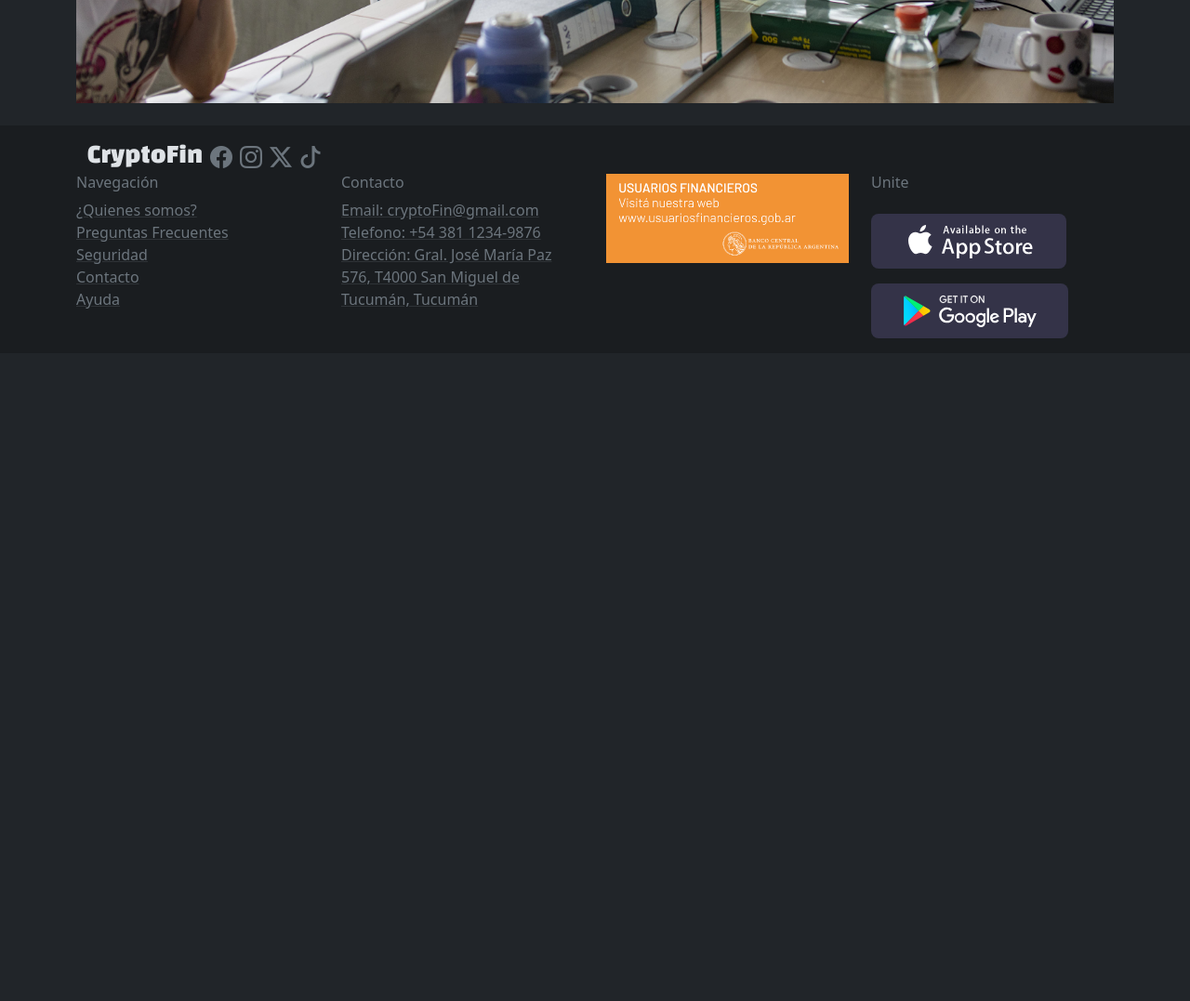
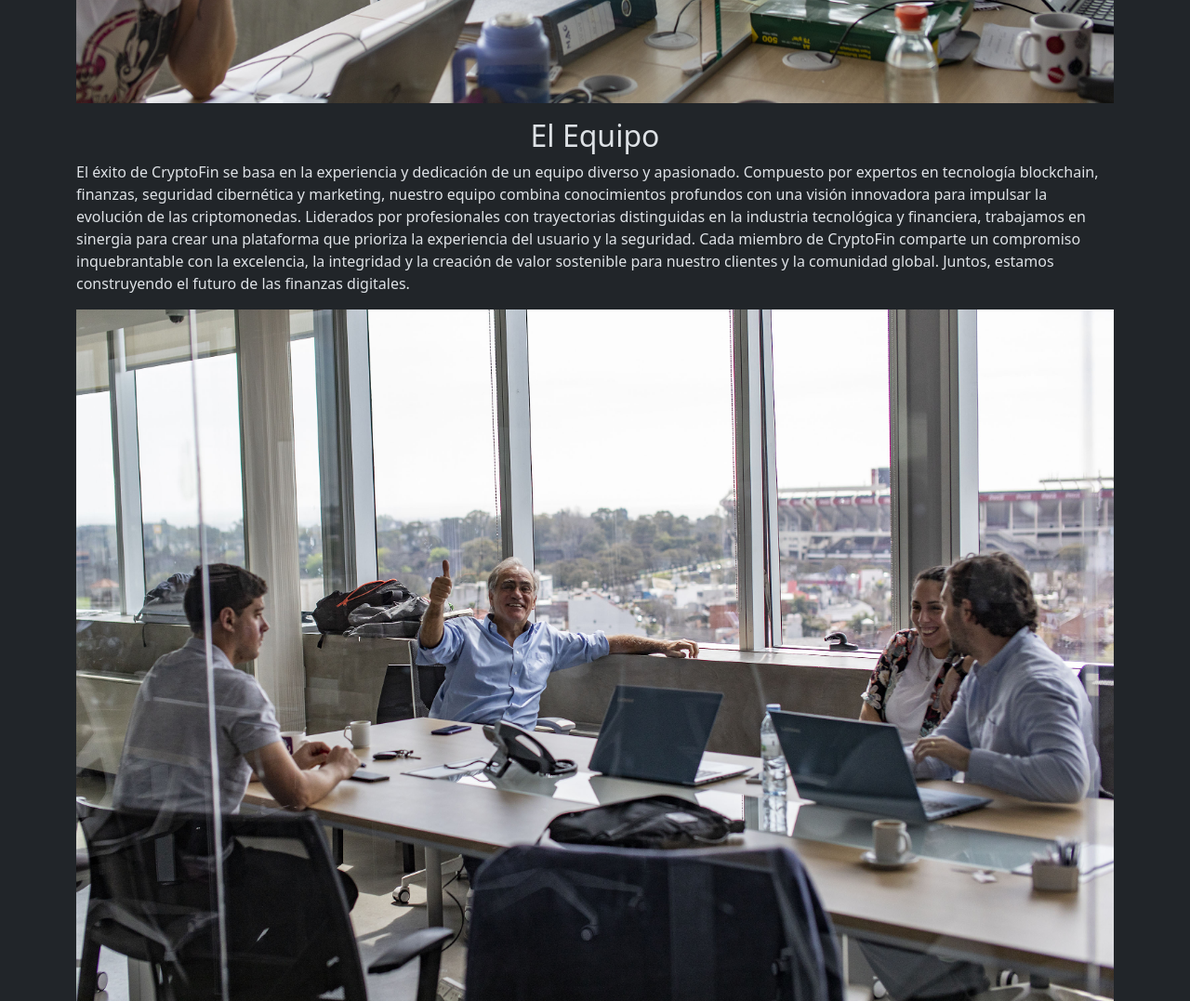
Before and after one commit to KR3RULIE/proyecto-cryptoFin-rollingCode, a plain HTML site: page pages/quienesSomos.html in a window 1280 px wide. Shown: the part 1000-2077 px from the top of the page at 93% size. Before the commit the page ends 1380 px from the top, so only its background shows below. Drawn offline with nearby package versions, Linux system fonts and the light colour scheme.

Commit message:
se agrego un article a quienes somos con informacion del equipo

```diff
--- a/pages/quienesSomos.html
+++ b/pages/quienesSomos.html
@@ -59,25 +59,49 @@
         <h1 class="text-center marca">¿Quienes somos?</h1>
       </section>
       <section class="container my-4">
-        <h2>Venimos a desafiar el statu quo</h2>
+        <article>
+          <h2 class="text-center">Venimos a desafiar el statu quo</h2>
           <p>
             En CryptoFin, nos proponemos transformar el panorama financiero
             global, desafiando las normas establecidas y empoderando a nuestros
-          clientes con herramientas innovadoras y accesibles. Creemos firmemente
-          que las criptomonedas representan el futuro del dinero y nos dedicamos
-          a facilitar su adopción masiva. Nuestra misión es democratizar el
-          acceso a los activos digitales, eliminando barreras y ofreciendo
-          soluciones seguras y transparentes. En un mundo donde el cambio es la
-          única constante, CryptoFin se erige como un pionero, brindando a
-          nuestros usuarios la oportunidad de ser parte de la revolución
-          financiera que está redefiniendo el comercio, la inversión y el
-          intercambio de valor.
+            clientes con herramientas innovadoras y accesibles. Creemos
+            firmemente que las criptomonedas representan el futuro del dinero y
+            nos dedicamos a facilitar su adopción masiva. Nuestra misión es
+            democratizar el acceso a los activos digitales, eliminando barreras
+            y ofreciendo soluciones seguras y transparentes. En un mundo donde
+            el cambio es la única constante, CryptoFin se erige como un pionero,
+            brindando a nuestros usuarios la oportunidad de ser parte de la
+            revolución financiera que está redefiniendo el comercio, la
+            inversión y el intercambio de valor.
           </p>
           <img
             class="img-fluid"
             src="../img/quienes-somos/us1.jpg"
             alt="Reunion de quipo"
           />
+        </article>
+        <article>
+          <h2 class="text-center mt-3">El Equipo</h2>
+          <p>
+            El éxito de CryptoFin se basa en la experiencia y dedicación de un
+            equipo diverso y apasionado. Compuesto por expertos en tecnología
+            blockchain, finanzas, seguridad cibernética y marketing, nuestro
+            equipo combina conocimientos profundos con una visión innovadora para
+            impulsar la evolución de las criptomonedas. Liderados por
+            profesionales con trayectorias distinguidas en la industria
+            tecnológica y financiera, trabajamos en sinergia para crear una
+            plataforma que prioriza la experiencia del usuario y la seguridad.
+            Cada miembro de CryptoFin comparte un compromiso inquebrantable con
+            la excelencia, la integridad y la creación de valor sostenible para
+            nuestro clientes y la comunidad global. Juntos, estamos construyendo
+            el futuro de las finanzas digitales.
+          </p>
+          <img
+            class="img-fluid"
+            src="../img/quienes-somos/us3.jpg"
+            alt="Reunion de quipo"
+          />
+        </article>
       </section>
     </main>
     <footer class="bg-dark-subtle py-3">
```
Lines whose indentation alone changed are shown as unchanged.
